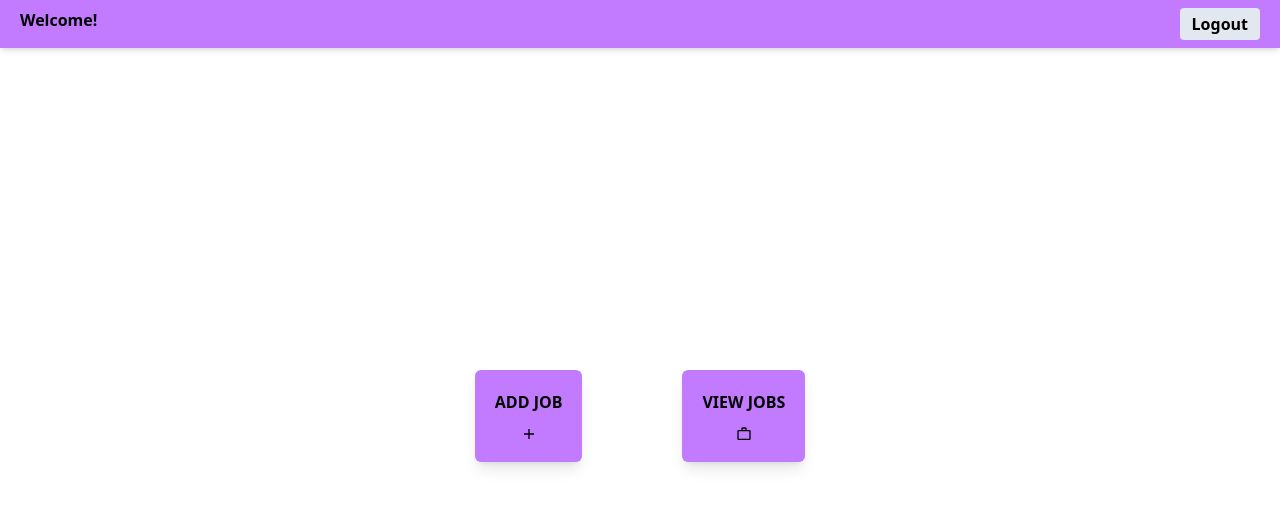
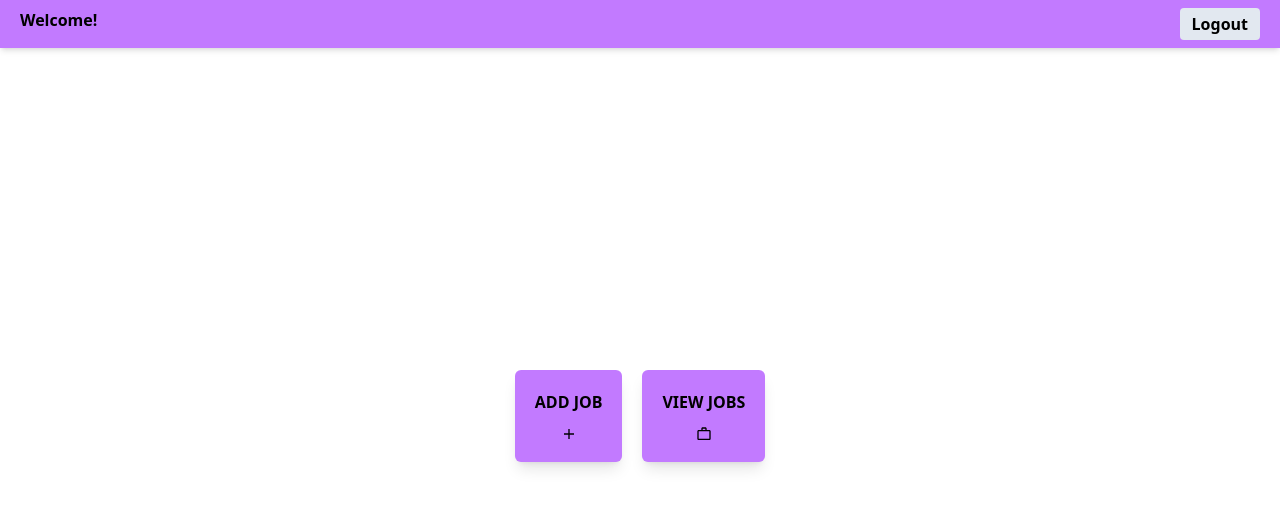
Before and after one commit to Rukkyoo/Job-Posting-Board, a React (Vite) app in the folder jobs-api/: page /jobs in a window 1280 px wide. Shown: the top 508 px of the page. Built offline with nearby package versions, Linux system fonts and the light colour scheme.

Commit message:
working on modals

```diff
--- a/jobs-api/src/frontendAuth/Jobs.jsx
+++ b/jobs-api/src/frontendAuth/Jobs.jsx
@@ -4,6 +4,20 @@ import { IoMdAdd } from "react-icons/io";
 import { MdOutlineWorkOutline } from "react-icons/md";
 
 const Jobs = () => {
+  const [openModal, setOpenModal] = React.useState(false);
+
+  const handleOpenModal = () => {
+    setOpenModal(true);
+    console.log("Modal opened");
+  }
+
+  const handleCloseModal = () => {
+    setOpenModal(false);
+    console.log("Modal opened");
+  }
+
+
+
   /*  const { user } = React.useContext(UserContext) */ // Destructure the user object from the UserContext
   return (
     <div className="flex flex-col justify-around">
@@ -13,13 +27,20 @@ const Jobs = () => {
           Logout
         </button>
       </div>
-      <div className="flex flex-row justify-center items-center gap-25 h-[92vh]">
-        <div className="bg-purple-400 shadow-lg p-5 font-semibold rounded-md cursor-pointer flex flex-col items-center gap-3">
+      <div className="flex flex-row justify-center items-center gap-5 h-[92vh]">
+        <div onClick={handleOpenModal} className="bg-purple-400 shadow-lg p-5 font-semibold rounded-md cursor-pointer flex flex-col items-center gap-3 hover:-translate-y-1 hover:bg-purple-500 transition duration-200 ease-in-out">
           ADD JOB <IoMdAdd />
         </div>
-        <div className="bg-purple-400 shadow-lg p-5 font-semibold rounded-md cursor-pointer flex flex-col items-center gap-3">
+        <div className="bg-purple-400 shadow-lg p-5 font-semibold rounded-md cursor-pointer flex flex-col items-center gap-3 hover:-translate-y-1 hover:bg-purple-500 transition duration-200 ease-in-out">
           VIEW JOBS <MdOutlineWorkOutline />
         </div>
+        {openModal && (
+            <div className="fixed top-30  h-3/5 w-5/6 md:w-3/6 bg-purple-100  bg-opacity-50 flex justify-center items-center">
+                <form>
+
+                </form>
+            </div>
+        )}
       </div>
     </div>
   );
```
